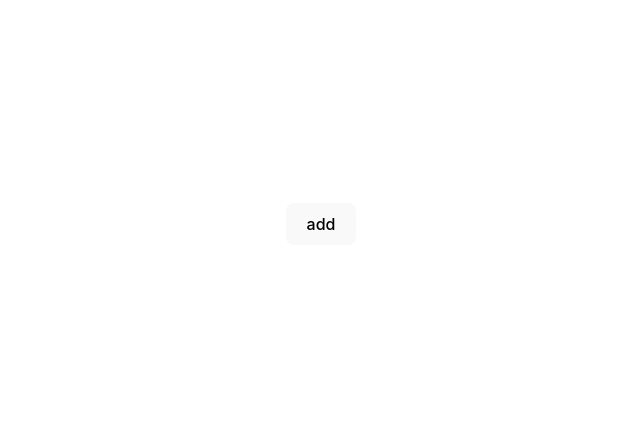
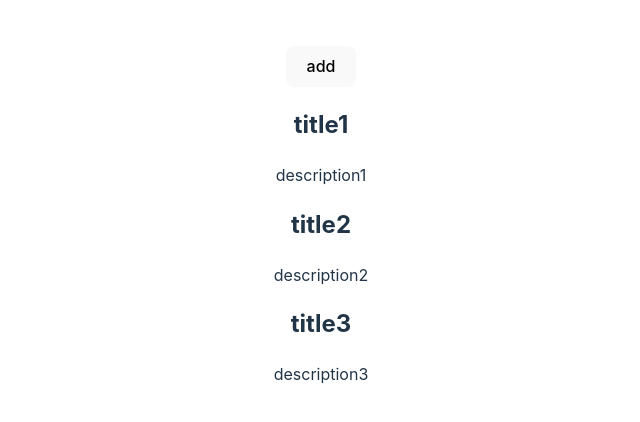
Before and after one commit to pesala-x/React-crash-course, a React (Vite) app: page / in a window 1280 px wide. Shown: the part 176-598 px from the top of the page, without its empty margins (319-959 px from the left). Built offline with nearby package versions, Linux system fonts and the light colour scheme.

Commit message:
use props to export item component object to app.tsx

```diff
--- a/src/App.tsx
+++ b/src/App.tsx
@@ -1,11 +1,30 @@
 import './App.css'
 import {ButtonComponent} from "./assets/component/ButtonComponent.tsx";
+import {Item} from "./assets/component/Item.tsx";
 
 function App() {
+    const itemList =[
+        {
+            title : "title1",
+            description: "description1",
+        },
+        {
+            title : "title2",
+            description: "description2",
+        },
 
+        {
+            title : "title3",
+            description: "description3",
+        }
+    ]
   return (
       <>
           <ButtonComponent name = 'add'/>
+
+          <Item title={itemList[0].title} description={itemList[0].description} />
+          <Item title={itemList[1].title} description={itemList[1].description} />
+          <Item title={itemList[2].title} description={itemList[2].description} />
       </>
   )
 }
--- /dev/null
+++ b/src/assets/component/Item.tsx
@@ -0,0 +1,8 @@
+export function Item(props: {title: string, description: string}) {
+    return (
+        <>
+            <h2>{props.title}</h2>
+            <p>{props.description}</p>
+        </>
+    );
+}
```
